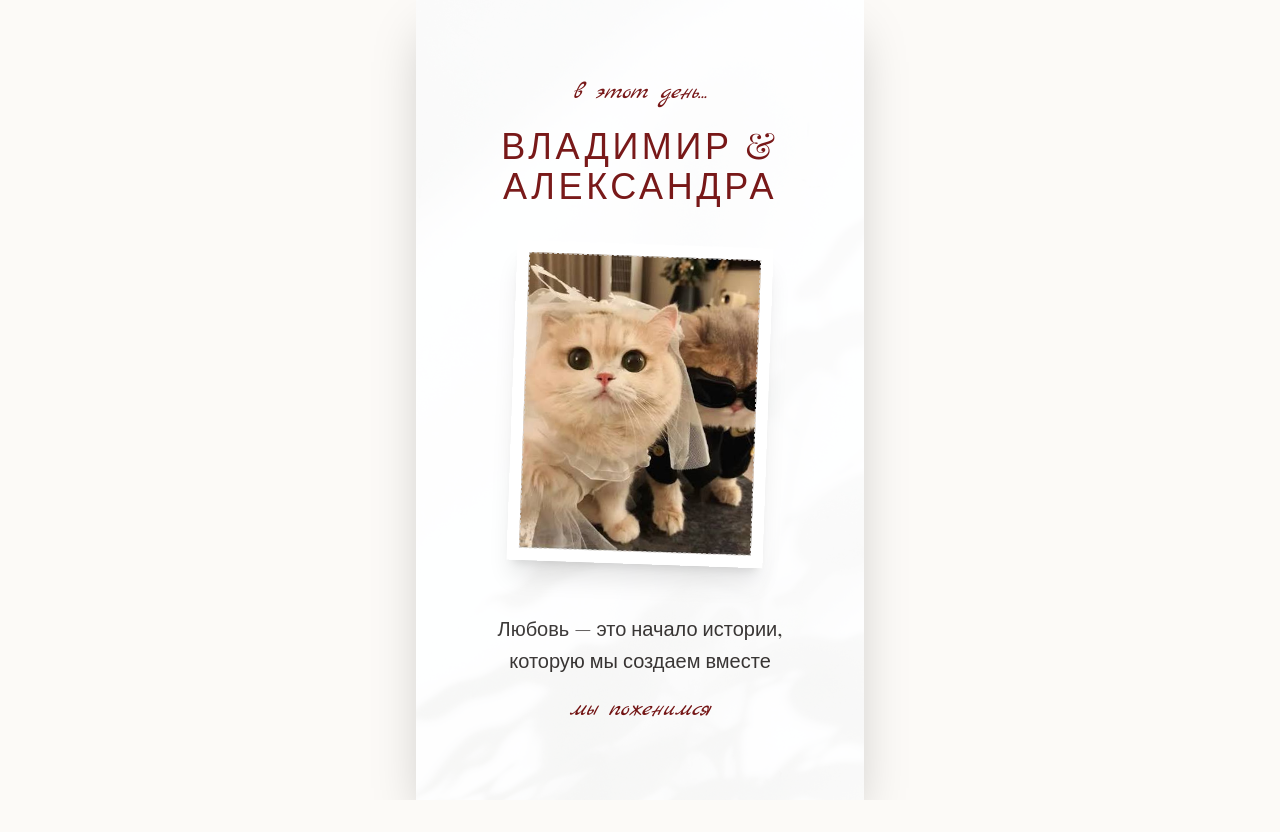
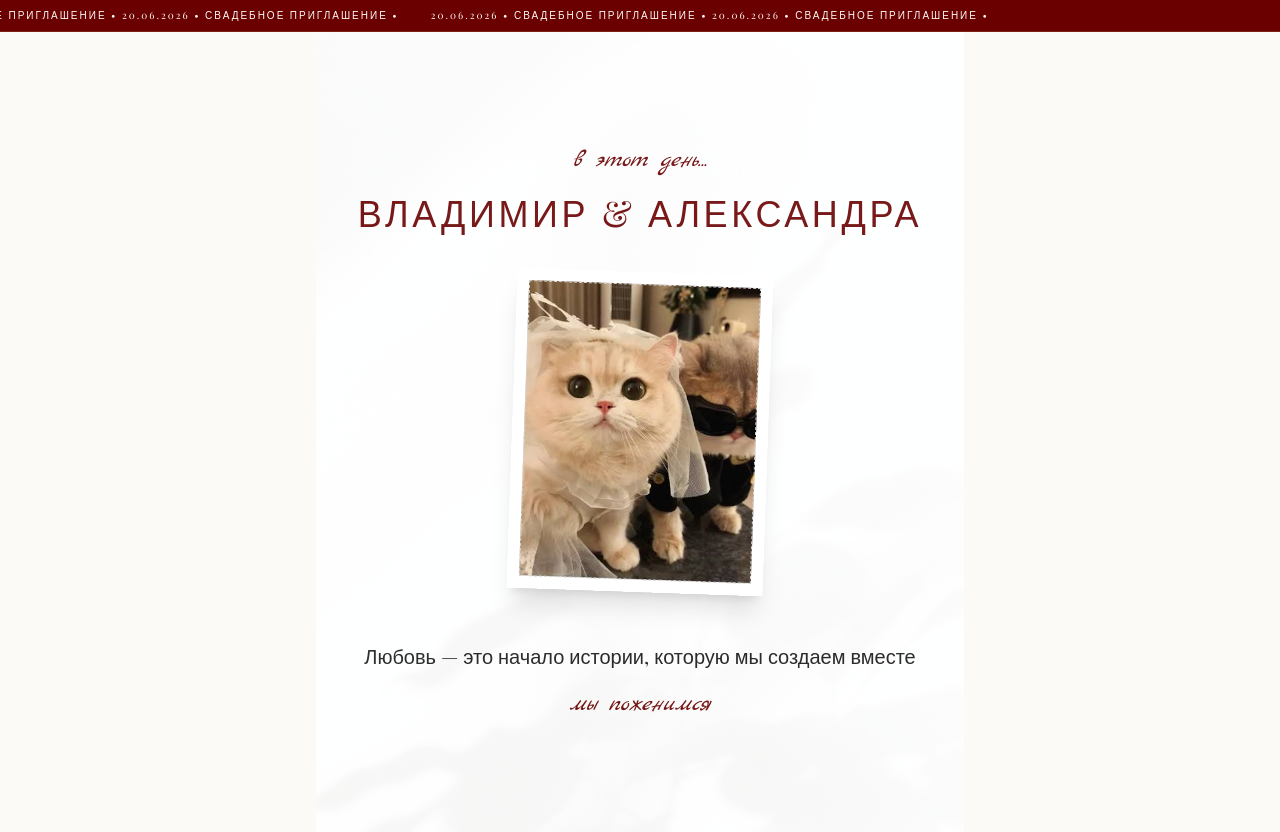
Before and after one commit to jzcurious/wedding-invite, a Next.js app: page / in a window 1280 px wide. Before the commit the page ends 800 px from the top, so only its background shows below. Built offline with nearby package versions, Linux system fonts and the light colour scheme.

Commit message:
add marquee

```diff
--- a/src/app/globals.css
+++ b/src/app/globals.css
@@ -9,6 +9,17 @@
     --font-cormorant: var(--font-cormorant);
     --font-playfair: var(--font-playfair);
     --font-marck: var(--font-marck);
+
+    --animate-marquee: marquee 20s linear infinite;
+
+    @keyframes marquee {
+        from {
+            transform: translateX(0);
+        }
+        to {
+            transform: translateX(-50%);
+        }
+    }
 }
 
 :root {
--- a/src/app/page.tsx
+++ b/src/app/page.tsx
@@ -1,12 +1,14 @@
 import React from "react";
 import Image from "next/image";
 
-// import RSVPForm from "@/components/RSVPForm";
+// import RSVPForm from "./components/RSVPForm";
+import Marquee from "@/components/Marquee";
 
 export default function WeddingPage() {
     return (
-        <main className="min-h-screen bg-weddingCream text-stone-800 max-w-md mx-auto shadow-2xl overflow-x-hidden">
+        <main className="min-h-screen w-full overflow-x-hidden bg-wedding-cream flex flex-col items-center">
             {/* СЕКЦИЯ 1: ГЛАВНАЯ (Центральный скриншот) */}
+            <Marquee />
             <section className="relative min-h-screen flex flex-col items-center justify-center p-8 bg-white overflow-hidden">
                 <div className="absolute inset-0 opacity-10 pointer-events-none bg-[url('/leaf-shadow.jpg')] bg-cover" />
 
--- /dev/null
+++ b/src/components/Marquee.tsx
@@ -0,0 +1,24 @@
+const Marquee = () => {
+    const text =
+        "20.06.2026 • СВАДЕБНОЕ ПРИГЛАШЕНИЕ • 20.06.2026 • СВАДЕБНОЕ ПРИГЛАШЕНИЕ • ";
+
+    return (
+        // Добавляем w-full и убеждаемся, что overflow-hidden на месте
+        <div className="w-full overflow-hidden bg-wedding-red text-wedding-cream border-b border-wedding-gold/20">
+            <div className="relative flex whitespace-nowrap">
+                {/* Контейнер с анимацией */}
+                <div className="flex animate-marquee min-w-full">
+                    <span className="text-[10px] uppercase tracking-[0.2em] font-playfair py-2 px-4">
+                        {text}
+                    </span>
+                    {/* Дубликат */}
+                    <span className="text-[10px] uppercase tracking-[0.2em] font-playfair py-2 px-4">
+                        {text}
+                    </span>
+                </div>
+            </div>
+        </div>
+    );
+};
+
+export default Marquee;
```
